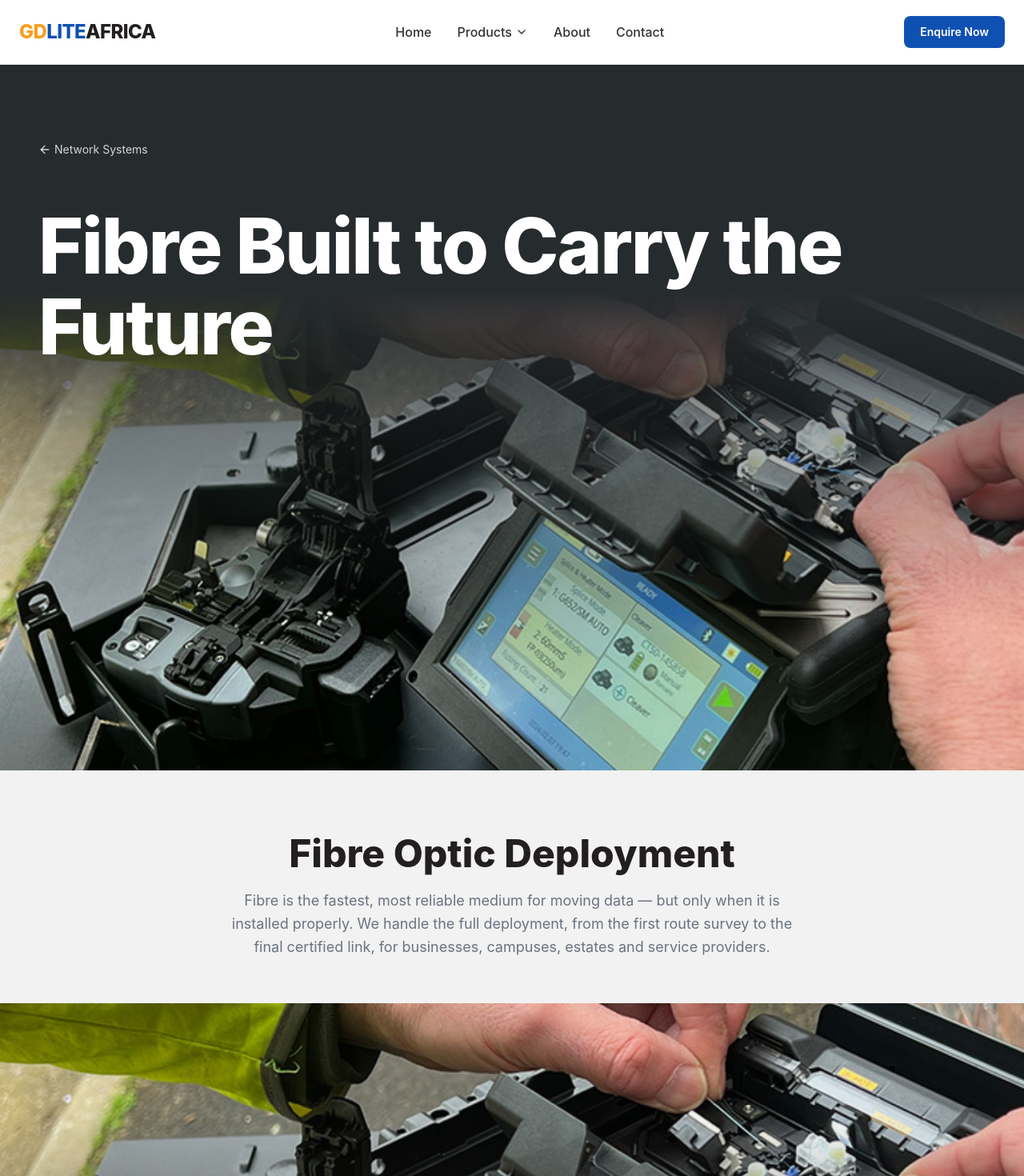
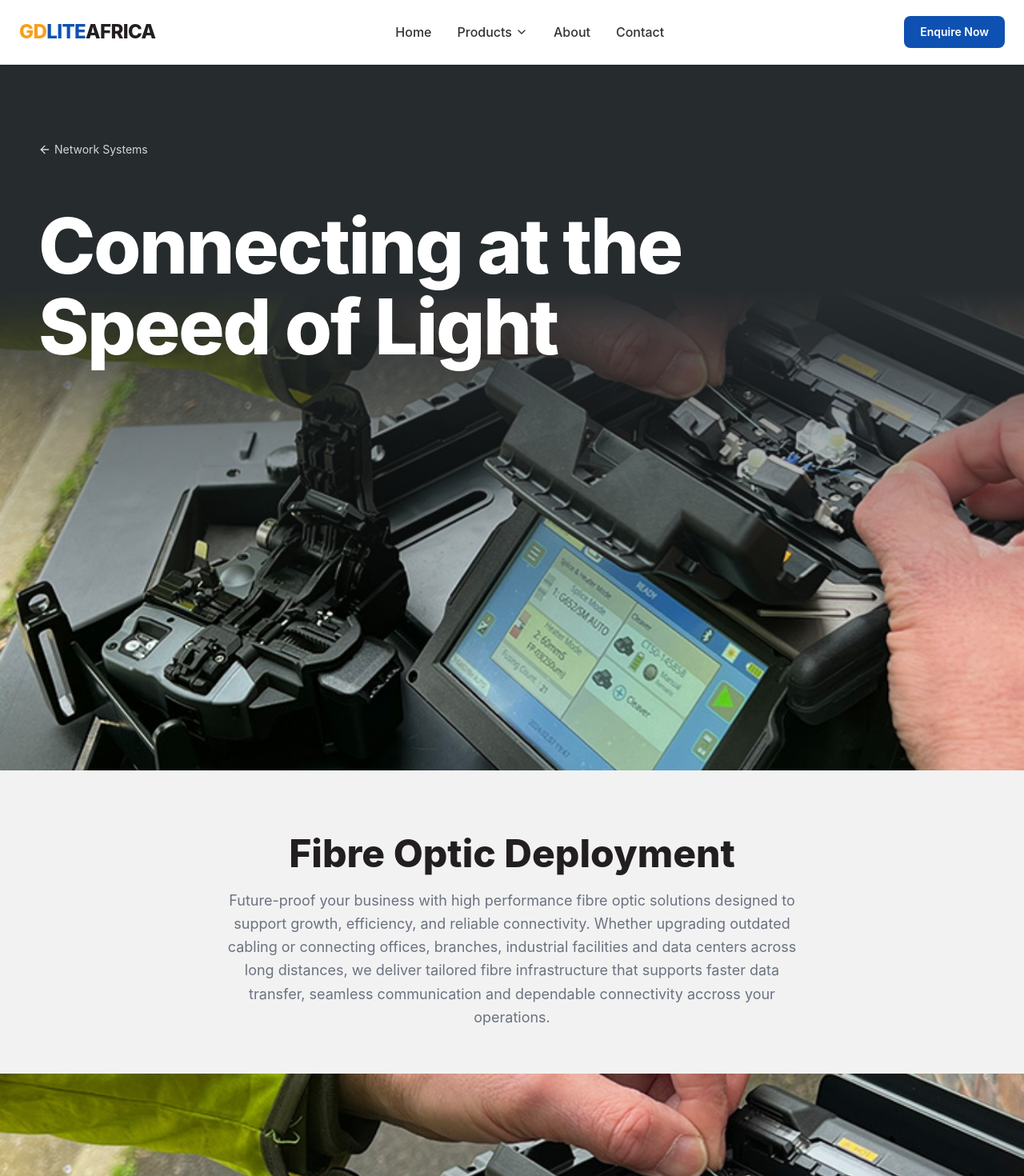
Before and after one commit to edkariuki/GDLite, a React (Vite) app in the folder GDLite/: page /network-systems/fibre-optic-deployment in a window 1280 px wide. Shown: the top 1470 px of the page at 80% size. Built offline with nearby package versions, Linux system fonts and the light colour scheme.

Commit message:
update fibre optic desc

```diff
--- a/GDLite/src/pages/solutions/network_systems/subcategories/fibre_optic_deployment.jsx
+++ b/GDLite/src/pages/solutions/network_systems/subcategories/fibre_optic_deployment.jsx
@@ -80,7 +80,7 @@ export default function FibreOpticDeployment() {
                         <ArrowLeft className="w-4 h-4 mr-1" /> Network Systems
                     </Link>
                     <h1 className="mt-10 sm:mt-14 text-5xl sm:text-7xl lg:text-8xl font-extrabold tracking-tight max-w-5xl leading-[1.05]">
-                        Fibre Built to Carry the Future
+                        Connecting at the Speed of Light
                     </h1>
                 </div>
 
@@ -94,9 +94,10 @@ export default function FibreOpticDeployment() {
             <section className="max-w-3xl mx-auto pt-20 pb-14 px-6 text-center">
                 <h2 className="text-4xl sm:text-5xl font-extrabold text-content-primary">Fibre Optic Deployment</h2>
                 <p className="mt-5 text-lg text-content-secondary leading-relaxed">
-                    Fibre is the fastest, most reliable medium for moving data — but only when it is installed
-                    properly. We handle the full deployment, from the first route survey to the final certified
-                    link, for businesses, campuses, estates and service providers.
+                    Future-proof your business with high performance fibre optic solutions designed to support growth, efficiency,
+                    and reliable connectivity. Whether upgrading outdated cabling or connecting offices, branches, industrial facilities
+                    and data centers across long distances, we deliver tailored fibre infrastructure that supports faster data transfer,
+                    seamless communication and dependable connectivity accross your operations.
                 </p>
             </section>
 
```
